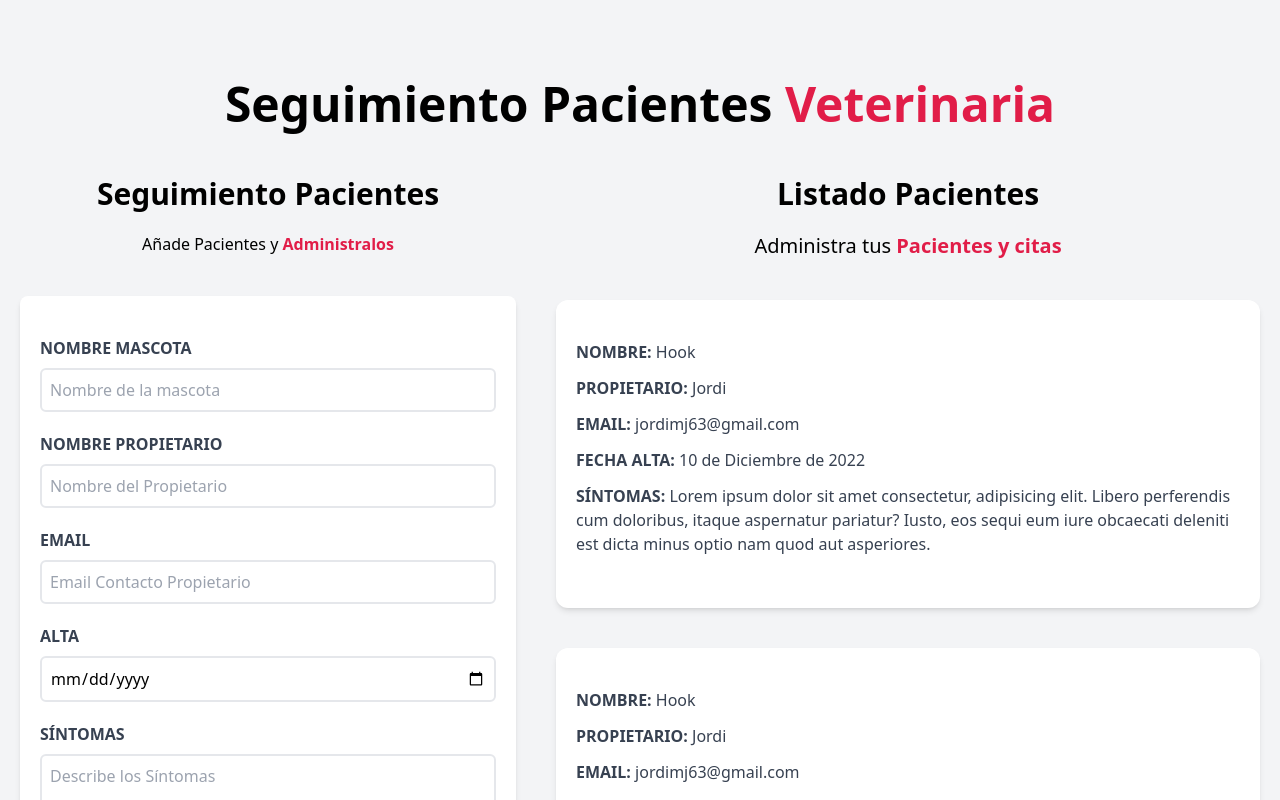
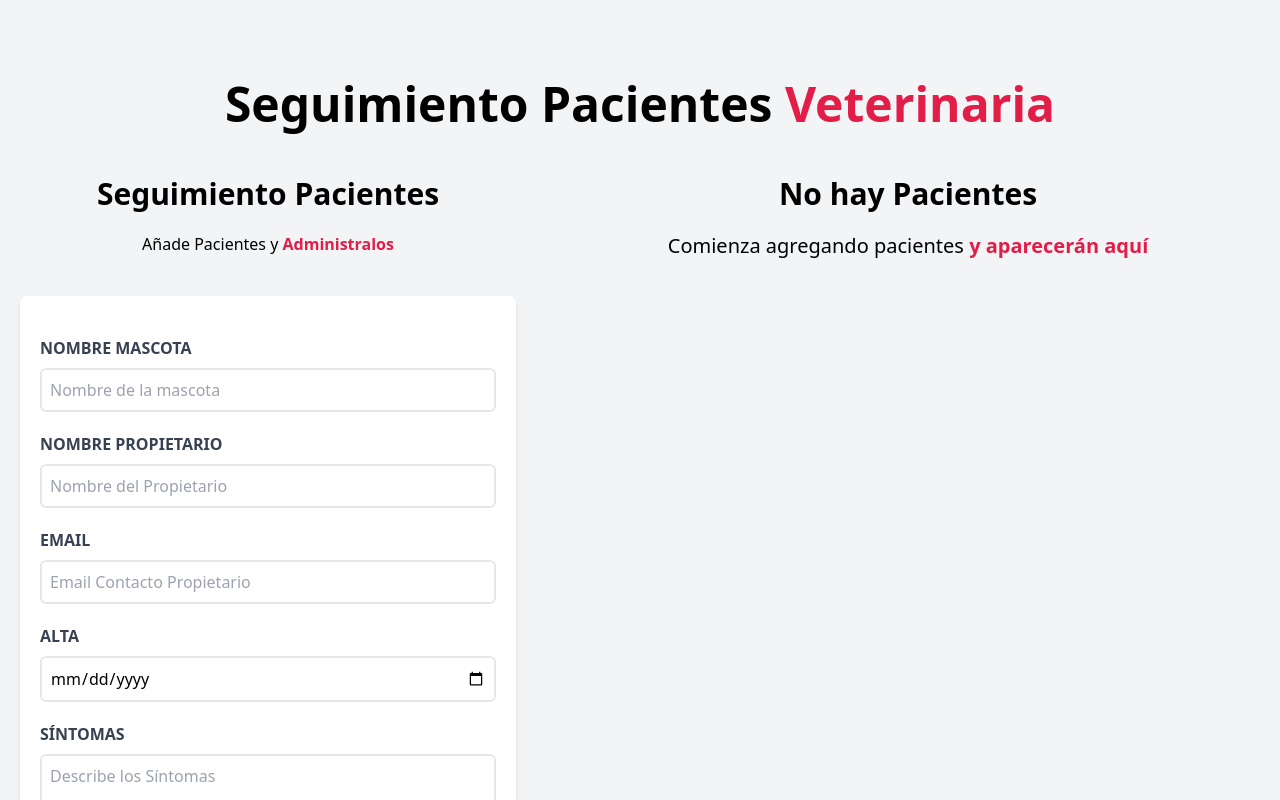
Before and after one commit to jordimartinezjimenez/citas-react, a React (Vite) app: page / in a window 1280 px wide. Shown: the top 800 px of the page. Built offline with nearby package versions, Linux system fonts and the light colour scheme.

Commit message:
Patient List added and improved Error Warning

```diff
--- a/src/App.jsx
+++ b/src/App.jsx
@@ -15,7 +15,9 @@
           pacientes={pacientes}
           setPacientes={setPacientes}
         />
-        <ListadoPacientes />
+        <ListadoPacientes
+          pacientes={pacientes}
+        />
       </div>
     </div>
   )
--- /dev/null
+++ b/src/components/Error.jsx
@@ -0,0 +1,9 @@
+const Error = ({ children }) => {
+    return (
+        <div className="bg-red-800 text-white p-3 uppercase font-bold mb-3 rounded-md">
+            {children}
+        </div>
+    )
+}
+
+export default Error
--- a/src/components/Formulario.jsx
+++ b/src/components/Formulario.jsx
@@ -1,4 +1,5 @@
 import { useState, useEffect } from "react";
+import Error from "./Error";
 
 const Formulario = ({ pacientes, setPacientes }) => {
   const [nombre, setNombre] = useState("");
@@ -8,6 +9,13 @@
   const [sintomas, setSintomas] = useState("");
 
   const [error, setError] = useState(false);
+
+  const generarId = () => {
+    const fecha = Date.now().toString(36)
+    const random = Math.random().toString(36).substring(2)
+
+    return fecha + random;
+  }
 
 
   const handleSubmit = (e) => {
@@ -29,7 +37,8 @@
       propietario,
       email,
       fecha,
-      sintomas
+      sintomas,
+      id: generarId()
     }
 
     // console.log(objetoPaciente);
@@ -46,7 +55,8 @@
       <p className="textl-lg mt-5 text-center mb-10">Añade Pacientes y <span className="text-rose-600 font-bold">Administralos</span></p>
 
       <form onSubmit={handleSubmit} className="bg-white shadow-md rounded-lg py-10 px-5 mb-10">
-        {error && (<div className="bg-red-800 text-white p-3 uppercase font-bold mb-3 rounded-md"><p>Todos los campos son obligatorios</p></div>)}
+        {/* {error && <Error mensaje='Todos los campos son obligatorios' />} */}
+        {error && <Error><p>Todos los campos son obligatorios</p></Error>}
         <div className="mb-5">
           <label htmlFor="mascota" className="block text-gray-700 uppercase font-bold">Nombre Mascota</label>
           <input id="mascota" type="text" placeholder="Nombre de la mascota" className="border-2 w-full p-2 mt-2 placeholder-gray-400 rounded-md" value={nombre} onChange={(e) => setNombre(e.target.value)} />
--- a/src/components/ListadoPacientes.jsx
+++ b/src/components/ListadoPacientes.jsx
@@ -1,17 +1,32 @@
 import Paciente from "./Paciente"
 
-const ListadoPacientes = () => {
+const ListadoPacientes = ({ pacientes }) => {
   return (
     <div className="md:w-1/2  lg:w-3/5 md:h-screen overflow-y-scroll">
-      <h2 className="font-black text-3xl text-center">Listado Pacientes</h2>
-      <p className="text-xl mt-5 mb-10 text-center">Administra tus <span className="text-rose-600 font-bold">Pacientes y citas</span></p>
 
-      <Paciente />
-      <Paciente />
-      <Paciente />
-      <Paciente />
-      <Paciente />
-      <Paciente />
+      {pacientes && pacientes.length ? (
+        <>
+          <h2 className="font-black text-3xl text-center">Listado Pacientes</h2>
+          <p className="text-xl mt-5 mb-10 text-center">Administra tus <span className="text-rose-600 font-bold">Pacientes y citas</span></p>
+
+
+          {pacientes.map((paciente) => (
+            <Paciente
+              key={paciente.id}
+              paciente={paciente}
+            />
+          )
+          )}
+        </>
+      ) : (
+        <>
+          <h2 className="font-black text-3xl text-center">No hay Pacientes</h2>
+          <p className="text-xl mt-5 mb-10 text-center">Comienza agregando pacientes <span className="text-rose-600 font-bold">y aparecerán aquí</span></p>
+        </>
+      )}
+
+
+
     </div>
   )
 }
--- a/src/components/Paciente.jsx
+++ b/src/components/Paciente.jsx
@@ -1,12 +1,14 @@
-const Paciente = () => {
+const Paciente = ({ paciente }) => {
+
+    const { nombre, propietario, email, fecha, sintomas } = paciente
+
     return (
         <div className="mx-5 my-10 bg-white shadow-md px-5 py-10 rounded-xl">
-            <p className="font-bold mb-3 text-gray-700 uppercase">Nombre: <span className="font-normal normal-case">Hook</span></p>
-            <p className="font-bold mb-3 text-gray-700 uppercase">Propietario: <span className="font-normal normal-case">Jordi</span></p>
-            <p className="font-bold mb-3 text-gray-700 uppercase">Email: <span className="font-normal normal-case">jordimj63@gmail.com</span></p>
-            <p className="font-bold mb-3 text-gray-700 uppercase">Fecha Alta: <span className="font-normal normal-case">10 de Diciembre de 2022</span></p>
-            <p className="font-bold mb-3 text-gray-700 uppercase">Síntomas: <span className="font-normal normal-case">Lorem ipsum dolor sit amet consectetur, adipisicing elit.
-                Libero perferendis cum doloribus, itaque aspernatur pariatur? Iusto, eos sequi eum iure obcaecati deleniti est dicta minus optio nam quod aut asperiores.</span></p>
+            <p className="font-bold mb-3 text-gray-700 uppercase">Nombre: <span className="font-normal normal-case">{nombre}</span></p>
+            <p className="font-bold mb-3 text-gray-700 uppercase">Propietario: <span className="font-normal normal-case">{propietario}</span></p>
+            <p className="font-bold mb-3 text-gray-700 uppercase">Email: <span className="font-normal normal-case">{email}</span></p>
+            <p className="font-bold mb-3 text-gray-700 uppercase">Fecha Alta: <span className="font-normal normal-case">{fecha}</span></p>
+            <p className="font-bold mb-3 text-gray-700 uppercase">Síntomas: <span className="font-normal normal-case">{sintomas}</span></p>
         </div>
     )
 }
```
